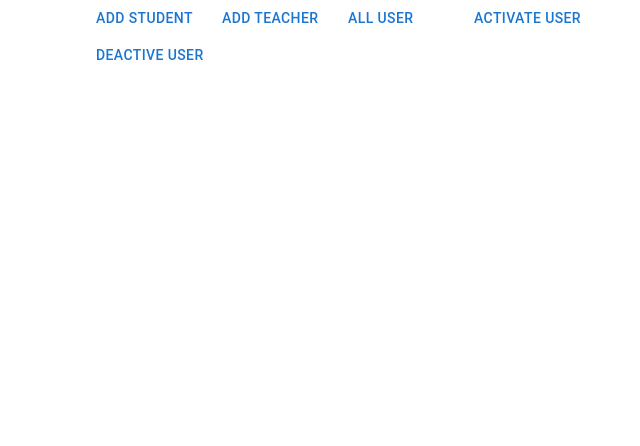
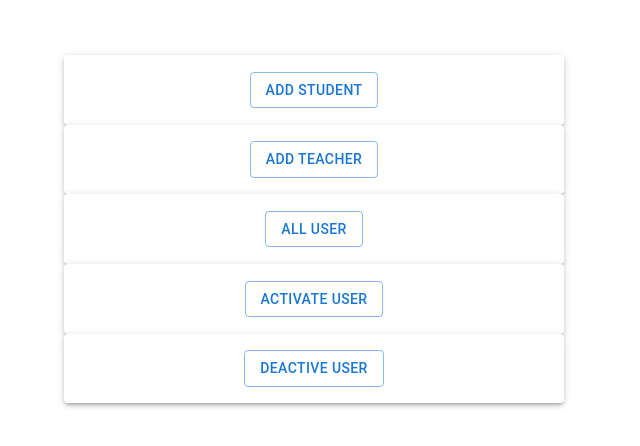
Before and after one commit to Kaabislam/Management_FrontEnd, a Next.js app: page /dashboard in a window 1280 px wide. Shown: the top 446 px of the page, without its empty margins (300-940 px from the left). Built offline with nearby package versions, Linux system fonts and the light colour scheme.

Commit message:
login page and admin dashboard design

```diff
--- a/component/DashBoard/DashboardIndex.jsx
+++ b/component/DashBoard/DashboardIndex.jsx
@@ -1,4 +1,4 @@
-import { Container, Typography, Button, Grid } from "@mui/material";
+import { Container, Typography, Button, Grid, Paper, Box } from "@mui/material";
 import { useRouter } from "next/router";
 
 export default function DashboardIndex() {
@@ -21,27 +21,42 @@ const handleDeactive=()=>{
 
 
   return (
-    <Container maxWidth="sm">
-      <Grid container>
-      <Grid xs={3}>
-<Button onClick={()=>handleAddstd()}>Add Student</Button>
+    <>
+    <Box  sx={{justifyContent:"center"}}>
+      <Grid container sx={{paddingTop:"10%"}}>
+      <Paper sx={{width:"500px" ,padding:"3%"}} elevation={3}>
+      <Grid container sx={{justifyContent:"center"}}>
+<Button variant="outlined" onClick={()=>handleAddstd()}>Add Student</Button>
+</Grid>
+</Paper>
+<Paper  sx={{width:"500px" ,padding:"3%"}} elevation={3}>
+    <Grid container  sx={{justifyContent:"center"}}>
+    <Button variant="outlined" onClick={()=>handleaddteacher()}>Add Teacher</Button>
     </Grid>
-    <Grid xs={3}>
-    <Button onClick={()=>handleaddteacher()}>Add Teacher</Button>
-    </Grid>
-    <Grid xs={3}>
-    <Button onClick={()=>handleAllUser()}>All User</Button>
+    </Paper>
+    <Paper  sx={{width:"500px" ,padding:"3%"}}elevation={3}>
+    <Grid container sx={{justifyContent:"center"}}>
+    <Button variant="outlined" onClick={()=>handleAllUser()}>All User</Button>
    </Grid>
+   </Paper>
+   </Grid>
+   </Box>
 
-    <Grid xs={3}>
-    <Button onClick={()=>handleAcitve()}>Activate User</Button>
+
+   <Grid container >
+   <Paper  sx={{width:"500px" ,padding:"3%"}} elevation={3}>
+    <Grid container sx={{justifyContent:"center"}}>
+    <Button variant="outlined" onClick={()=>handleAcitve()}>Activate User</Button>
       </Grid>
-      <Grid xs={3}>
-    <Button onClick={()=>handleDeactive()}>Deactive User</Button>
+      </Paper>
+      <Paper  sx={{width:"500px" ,padding:"3%"}} elevation={3}>
+      <Grid container sx={{justifyContent:"center"}}>
+    <Button variant="outlined" onClick={()=>handleDeactive()}>Deactive User</Button>
+      </Grid>
+      </Paper>
       </Grid>
 
-      </Grid>
+      </>
 
-    </Container>
   );
 }
--- a/styles/Home.module.css
+++ b/styles/Home.module.css
@@ -7,7 +7,7 @@
   padding: 4rem 0;
   flex: 1;
   display: flex;
-  flex-direction: column;
+  /* flex-direction: column; */
   justify-content: center;
   align-items: center;
 }
```
Also changed, not shown: component/LoginPage/LoginIndex.jsx (+16 -8 lines), component/StudentDashboard/ResetPasswordStudentIndex.jsx (added, +57 -0 lines), component/StudentDashboard/StudentDashboard.jsx (+12 -2 lines), component/StudentDashboard/ViewProfileStudent.jsx (added, +38 -0 lines), pages/resetpasswordstudent.js (added, +13 -0 lines), pages/viewProfileStudent.js (added, +13 -0 lines).
